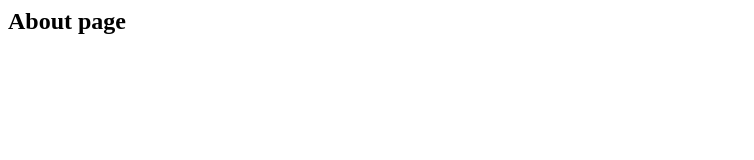
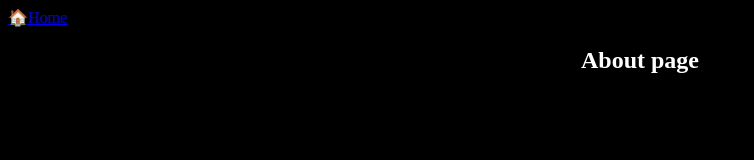
Before and after one commit to muhsinpambalath/Backend-Quest, a plain HTML site: page level7/about.html in a window 1280 px wide. Shown: the whole page, without its empty margins (0-754 px from the left). Drawn offline with Linux system fonts and the light colour scheme.

Commit message:
chore(level7): improve HTML pages and add .gitignore

```diff
--- a/level7/about.html
+++ b/level7/about.html
@@ -2,7 +2,8 @@
     <head>
         <title>About</title>
     </head>
-    <body>
-        <h2>About page</h2>
+    <body style="background-color: black; color: white;">
+        <a href="/" >🏠Home</a><br>
+        <h2 style="text-align: center;">About page</h2>
     </body>
 </html>
```
Also changed, not shown: level7/contact.html (+3 -2 lines), level7/index.html (+1 -1 lines), 1 other file.
